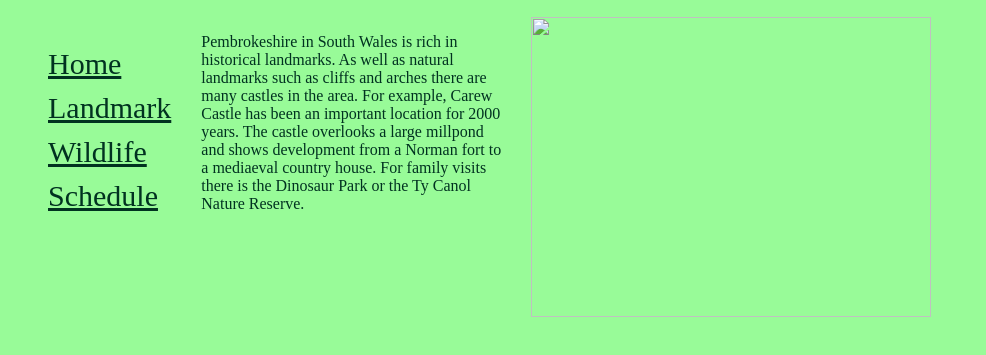
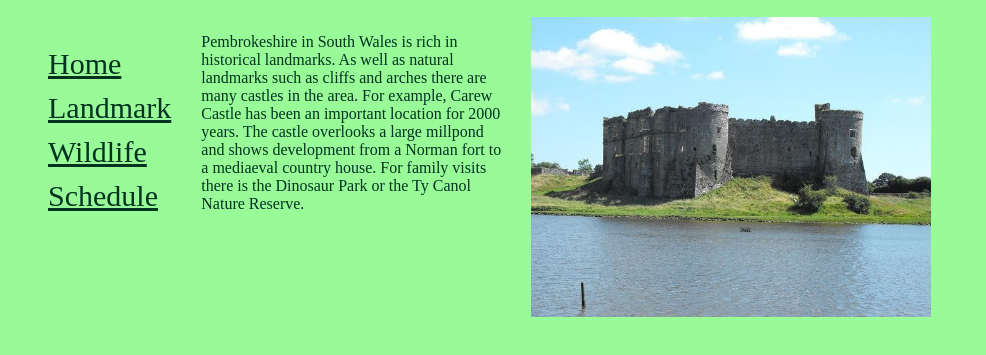
Before and after one commit to Haider-Ali-Dev/school, a plain HTML site: page index.html in a window 1280 px wide. Shown: the part 211-566 px from the top of the page, without its empty margins (0-986 px from the left). Drawn offline with Linux system fonts and the light colour scheme.

Commit message:
Update index.html

```diff
--- a/index.html
+++ b/index.html
@@ -87,7 +87,7 @@
 
             </p>
         </div>
-        <img width="400" height="300" src="CAREW.JPGPG" />
+        <img width="400" height="300" src="CAREW.JPG" />
     </div>
 </body>
 
```
